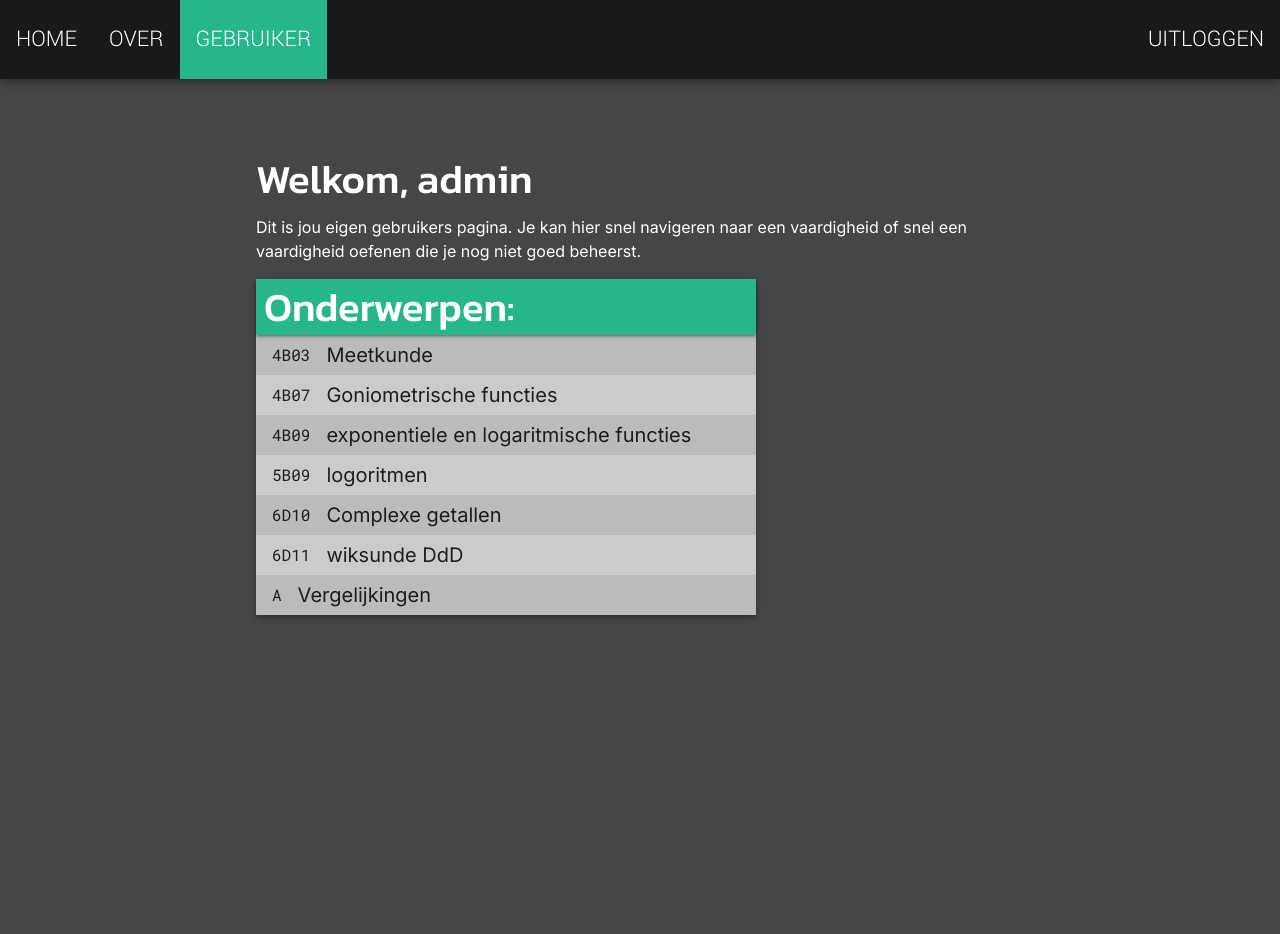
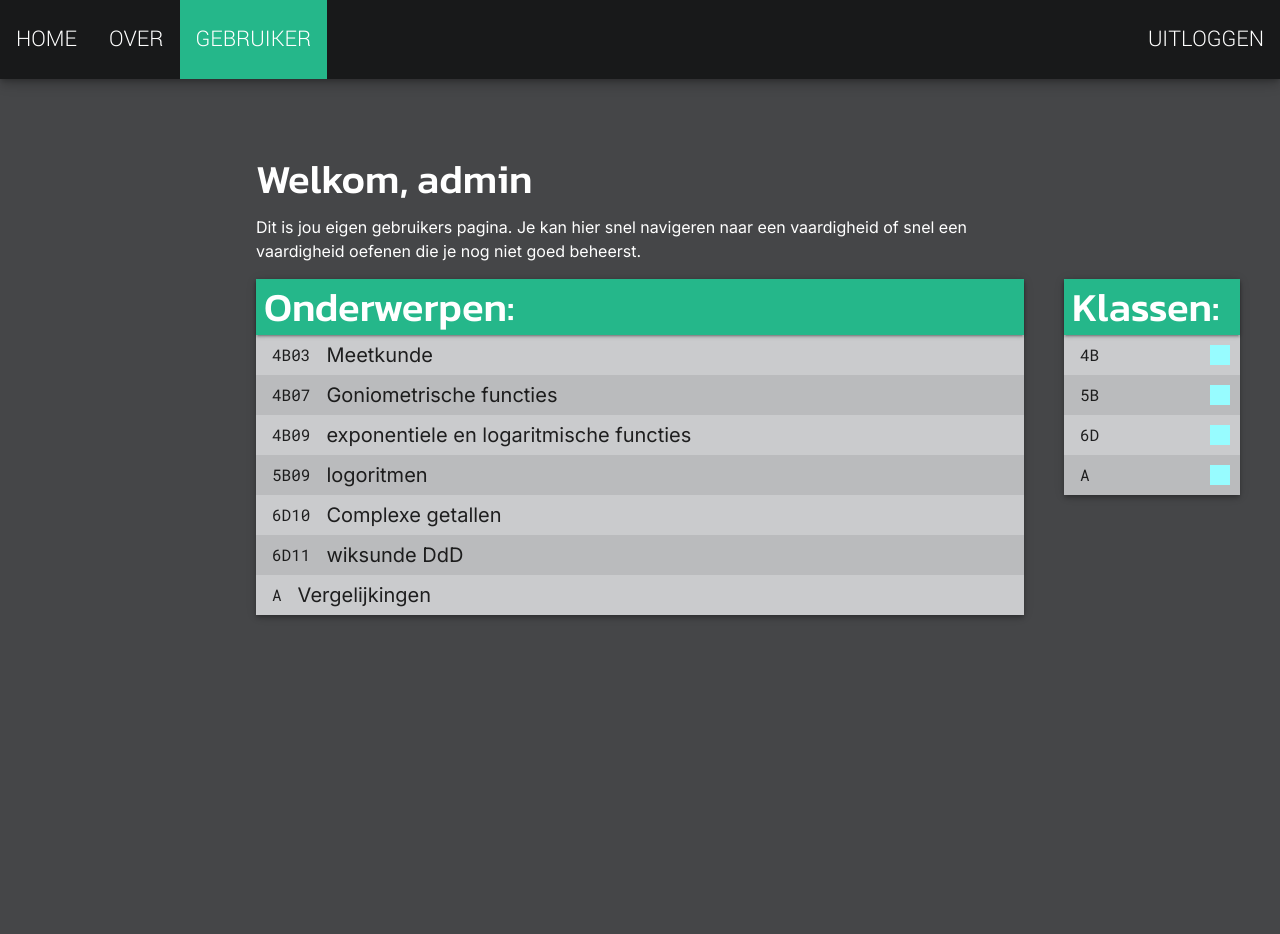
Before and after one commit to lolskigaming/wiskundemetypma, a Django app: page /gebruiker in a window 1280 px wide. Shown: the part 301-1235 px from the top of the page. Run offline with Django 3.2, Linux system fonts and the light colour scheme; a user stored in the database is signed in; data comes from the database, SQL or seed files in the repository; both versions use the stored data as it was after the commit; some libraries are stand-ins or nearby versions.

Commit message:
sorteer systeem werkt nu

```diff
--- a/wiskundemetypma/main/templates/main/gebruiker.html
+++ b/wiskundemetypma/main/templates/main/gebruiker.html
@@ -3,11 +3,13 @@
 {% block head %}
 <script>
     $(document).ready( ()=> {
+        ``
 
         $('#content').addClass('contentwelcome');
 
         var vlijst = JSON.parse($('#onderwerplijst').attr('value'));
-        var number = 0
+        var number = 1
+        var klassen = []
 
         for (o in vlijst) {
 
@@ -21,43 +23,158 @@
             }
             $(`.onderwerpbigheader`).append(`
             <div class="row" style="background-color: ${backgroundcolor}; z-index: 1;">
-                    <p class="rowitem onderwerpletter">${o}</p>
+                <p class="rowitem onderwerpletter fullletter">${o}</p>
                 <a href="/oefenen/overzicht/${o}"><p class="onderwerp rowitem">${vlijst[o].naam}</p></a>
 
             </div>
             `);
 
 
-
-            /*
-            $(`#onderwerp${o} .onderwerpheader `).append(`
-                <div class="progressbarbackground"  style="margin-top: 18px; margin-bottom: 18px;">
-                    <div class="progressbar"  style="background-color: var(--primarylighten);width: ${gemiddeldevoortgang / Object.keys(vlijst[o].vaardigheid).length * 100}px;"></div>
-                </div>
-                <p class="progress" style="line-height: 60px; color: var(--whitetext);">${percentage}%</p>
-            `);
-            */
+            var klas = o.slice(0,2);
+            if (klassen.indexOf(klas) === -1) {
+                klassen.push(klas)
             };
 
-        /* DEZE ANIMATIE KAN NOG GEBRUIKT WORDEN
-        $('.onderwerpheader').click( function() {
-            var onderwerp = $(this).parent();
-            $(onderwerp).css({height: 'auto'});
-            var height = $(onderwerp).height();
-            $(onderwerp).toggle();
-            $(onderwerp).children('.vaardigheidlijst').toggle();
-            var height2 = $(onderwerp).height();
-            $(onderwerp).css({height: height});
-            $(onderwerp).toggle();
-            $(onderwerp).animate({'height': height2}, 200);
-            $(this).css('box-shadow', 'var(--box-shadow4dp)')
+        };
+
+        for (var k = 0; !(klassen[k] === undefined); k++) {
+            var backgroundcolor = "var(--dmbglighten)";
+            var savedklassen = JSON.parse(localStorage.getItem("SavedKlassen"));
+
+            if (k % 2 == 0) {
+                backgroundcolor = "#cacbcd"
+            }
+
+            // kijk of er al iets is opgeslagen in localstorage, zo niet: voeg de missende variabelen toe
+            try {
+                if (savedklassen[k].istrue === undefined) {
+                    savedklassen[k] = {'istrue': true};
+                };
+            } catch (error) {
+                try {
+                    savedklassen.push({'istrue': true});
+                } catch (error) {
+                    savedklassen = [];
+                    savedklassen.push({'istrue': true})
+                }
+
+            }
+
+
+
+            $('#sortform').append(`
+                <div id="checkcont${k}" class="row" style="background-color: ${backgroundcolor}; z-index: 1;">
+                    <p class="rowitem onderwerpletter">${klassen[k]}</p>
+                    <label class="checkcontainer">
+                        <input type="checkbox" name="check${k}">
+                        <span class="checkmark"></span>
+                    </label>
+                </div>
+            `);
+
+            if (savedklassen[k].istrue) {
+                $(`input[name="check${k}"]`).prop('checked', true);
+            };
+
+            localStorage.setItem("SavedKlassen", JSON.stringify(savedklassen));
+
+        };
+
+        ApplyFilter();
+
+        $('input[type="checkbox"]').on('change', function() {
+            var savedklassen = JSON.parse(localStorage.getItem("SavedKlassen"));
+
+            if ($(this).prop("checked")) {
+                savedklassen[$(this).attr("name").slice(-1)].istrue = true
+            } else {
+                savedklassen[$(this).attr("name").slice(-1)].istrue = false
+            };
+            localStorage.setItem("SavedKlassen", JSON.stringify(savedklassen));
+            ApplyFilter();
+        });
 
     });
-        */
 
+    // Functie die de filter toepast
+    function ApplyFilter() {
+        var savedklassen = JSON.parse(localStorage.getItem("SavedKlassen"));
+        console.log(savedklassen)
+        for (var k = 0; !(savedklassen[k] === undefined); k++) {
+            var letters = $(`#checkcont${k} > p`).html();
+            console.log(letters);
+            if (savedklassen[k].istrue) {
+                $(".fullletter").each( function() {
+                    if ($(this).html().includes(letters)) {
+                        $(this).parent().show();
+                        console.log("show")
+                    };
                 });
+            } else {
+                $(".fullletter").each( function() {
+                    if ($(this).html().includes(letters)) {
+                        $(this).parent().hide();
+                    };
+                });
+            };
+        };
+
+        var n = 0
+        $('.fullletter').each( function() {
+
+
+
+            if ($(this).parent().is(':visible')) {
+                var backgroundcolor = "var(--dmbglighten)";
+
+                if (n % 2 == 0) {
+                    backgroundcolor = "#cacbcd";
+                };
+
+                $(this).parent().css('background-color', backgroundcolor);
+                n++
+            }
+
+
+            console.log(n);
+        });
+    };
+
+
 </script>
 <style>
+    .checkcontainer {
+        display: block;
+        position: relative;
+        float: right;
+        cursor: pointer;
+        padding: 10px;
+        -webkit-user-select: none;
+        -moz-user-select: none;
+        -ms-user-select: none;
+        user-select: none;
+    }
+    .checkcontainer input {
+        position: absolute;
+        opacity: 0;
+        cursor: pointer;
+        height: 0;
+        width: 0;
+    }
+    .checkmark {
+        position: absolute;
+        right: 10px;
+        height: 20px;
+        width: 20px;
+        background-color: var(--whitetext);
+    }
+    .checkcontainer:hover input ~ .checkmark {
+        background-color: rgb(256,256,256,0.8);
+    }
+    .checkcontainer input:checked ~ .checkmark {
+        background-color: var(--secondarylighten);
+    }
+
     .progressbarbackground {
         width: 100px;
         background-color: var(--bg);
@@ -150,9 +267,18 @@
     }
 
     .onderwerpbigheader {
-        width: 500px;
+        width: 100%;
         background-color: var(--primarydarken);
         z-index: 3;
+        position: relative;
+        box-shadow: var(--box-shadow4dp);
+    }
+    #sortcontainer {
+        float: right;
+        right: calc(-20vw + 40px);
+        width: calc(20vw - 80px);
+        background-color: var(--primarydarken);
+        height: 100%;
         position: relative;
         box-shadow: var(--box-shadow4dp);
     }
@@ -163,8 +289,14 @@
 {% block body %}
 <h1>Welkom, {{ user }}</h1>
 <p>Dit is jou eigen gebruikers pagina. Je kan hier snel navigeren naar een vaardigheid of snel een vaardigheid oefenen die je nog niet goed beheerst.</p>
+ <div id="sortcontainer">
+    <div style="box-shadow: var(--box-shadow2dp); position: relative; z-index: 4;"><h1 style="padding: 8px;">Klassen:</h1></div>
+    <form id="sortform"></form>
+</div>
 <div class="onderwerpbigheader">
     <div style="box-shadow: var(--box-shadow2dp); position: relative; z-index: 4;"><h1 style="padding: 8px;">Onderwerpen:</h1></div>
 </div>
+
+
 <div id="onderwerplijst" value="{{ soortvaardigheid }}"></div>
 {% endblock %}
```
Also changed, not shown: wiskundemetypma/oefenen/templates/oefenen/overzicht.html (+40 -1 lines), wiskundemetypma/db.sqlite3. Lines whose indentation alone changed are shown as unchanged.
